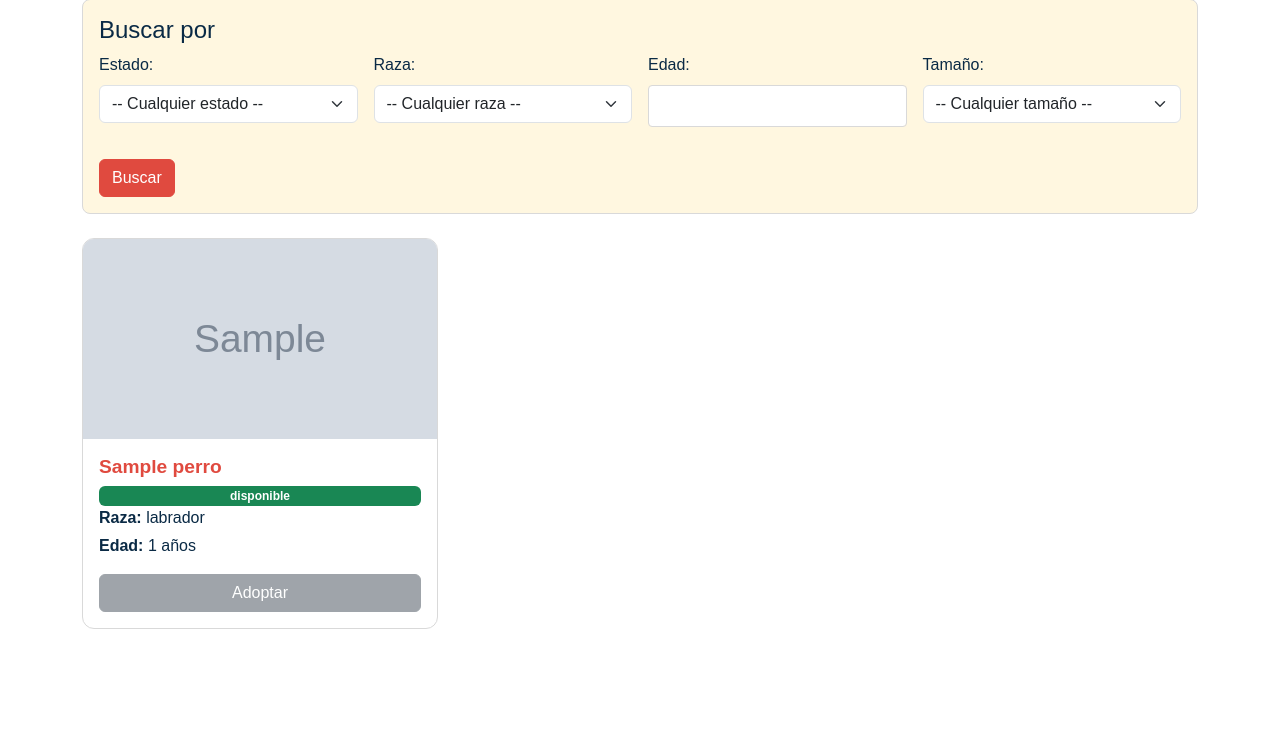
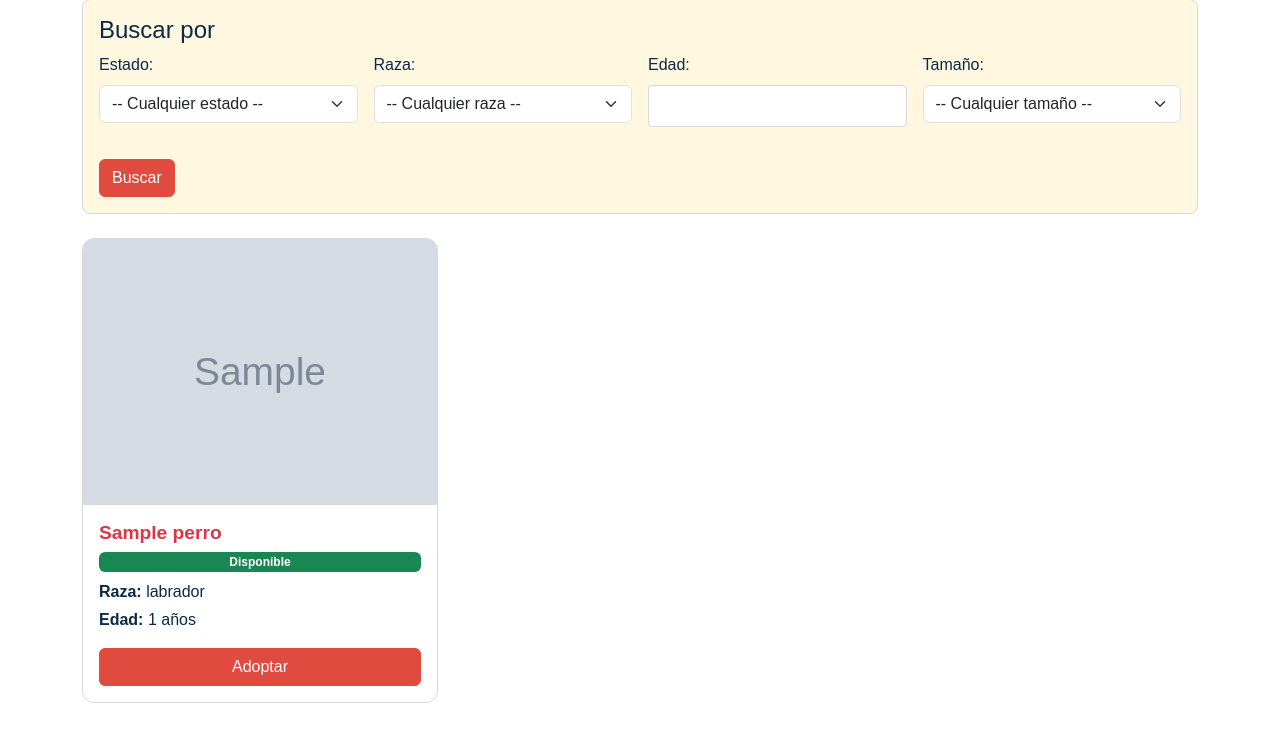
Before and after one commit to armoraz/django, a Django app: page / in a window 1280 px wide. Shown: the part 199-950 px from the top of the page. Before the commit the page ends 828 px from the top, so only its background shows below. Run offline with Django 4.2, Linux system fonts and the light colour scheme; tables that the repository leaves empty hold one stand-in row (values such as "Sample post"); grey boxes marked "Sample" are stand-in pictures.

Commit message:
probando nueva carta

```diff
--- a/adopciones/templates/lista_perros_v2.html
+++ b/adopciones/templates/lista_perros_v2.html
@@ -49,20 +49,30 @@
 
 <div class="row row-cols-1 row-cols-md-3 g-4">
     {% for perro in perros %}
-        <div class="col">
+<div class="col-md-4 mb-4">
     <div class="card h-100">
-                <img src="{{ perro.url_imagen }}" class="card-img-top" alt="{{ perro.nombre }}" style="height: 200px; object-fit: cover;">
+        <img src="{{ perro.url_imagen }}" class="card-img-top" alt="{{ perro.nombre }}">
         <div class="card-body d-flex flex-column">
-                    <h5 class="card-title">{{ perro.nombre }}</h5><span class="badge     {% if perro.estado == 'disponible' %} bg-success
+            <h5 class="card-title text-danger">{{ perro.nombre }}</h5>
+
+            <span class="badge mb-2
+                {% if perro.estado == 'disponible' %} bg-success
                 {% elif perro.estado == 'reservado' %} bg-warning text-dark
                 {% elif perro.estado == 'adoptado' %} bg-secondary
-    {% endif %}">{{perro.estado}}</span>
+                {% endif %}">
+                {{ perro.get_estado_display }}
+            </span>
+
             <p class="card-text mb-1"><strong>Raza:</strong> {{ perro.raza }}</p>
             <p class="card-text mb-3"><strong>Edad:</strong> {{ perro.edad }} años</p>
-                    <button type="button" class="btn btn-secondary mt-auto" disabled>Adoptar</button>
+
+            <div class="mt-auto">
+                <button type="button" class="btn btn-primary w-100">Adoptar</button>
             </div>
         </div>
     </div>
+</div>
+
     {% empty %}
         <p>No hay perros disponibles.</p>
     {% endfor %}
```
Lines whose indentation alone changed are shown as unchanged.
